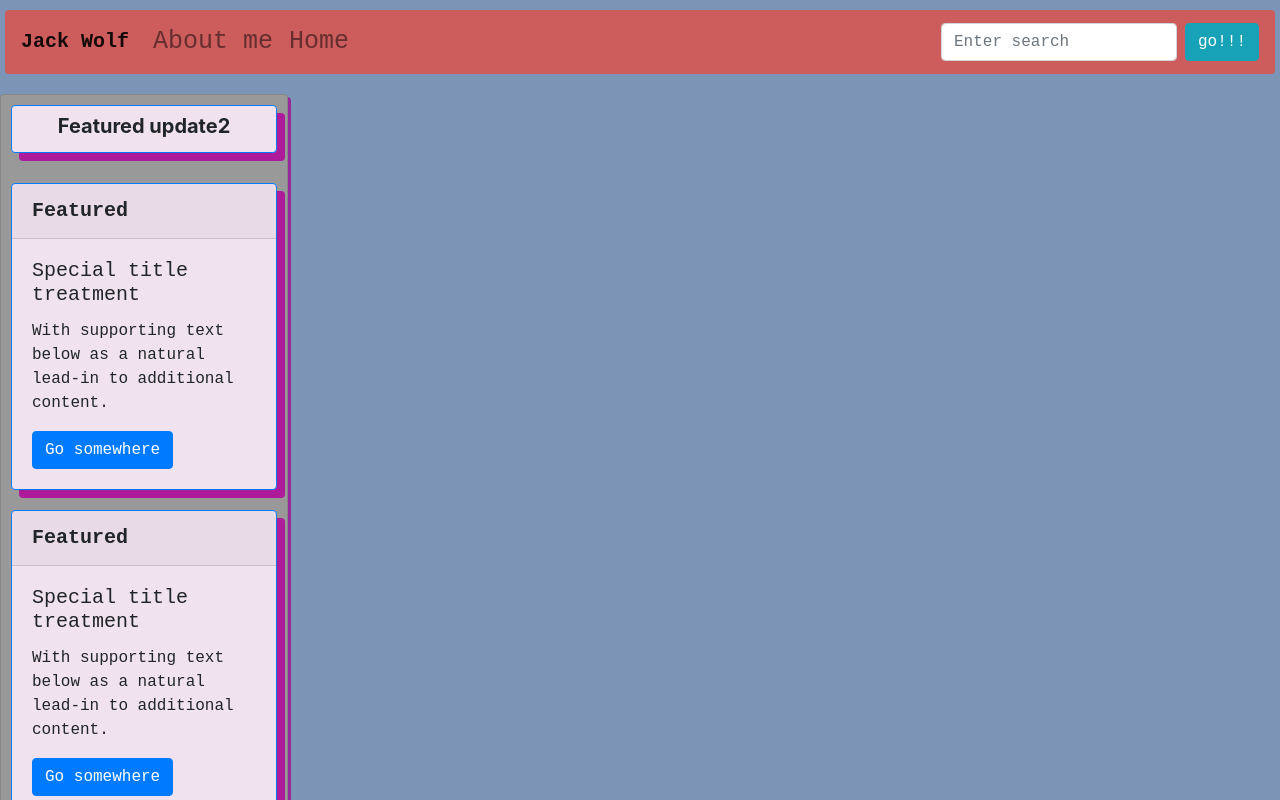
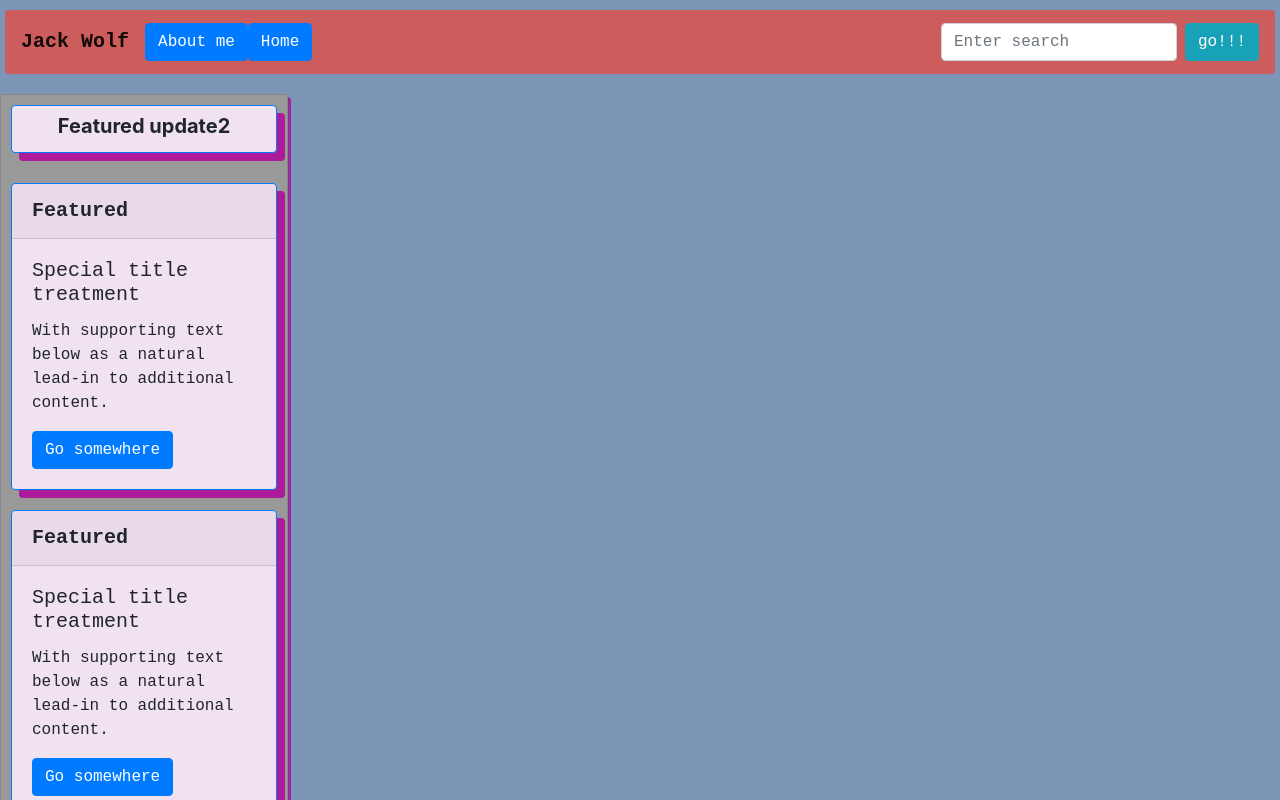
Before and after one commit to jackhwolf/blog, a React (Create React App) app: page / in a window 1280 px wide. Shown: the top 800 px of the page. Built offline with nearby package versions, Linux system fonts and the light colour scheme; no server answers.

Commit message:
Fri Nov 29 18:49:11 PST 2019

```diff
--- a/src/Header/Header.js
+++ b/src/Header/Header.js
@@ -33,7 +33,9 @@ class Header extends React.Component {
     var links = [];
     var k = 0
     this.links.forEach(elem => {
-      links.push(<Nav.Link key={k} onSelect={this.goToAbout}>{elem[1]}</Nav.Link>);
+      links.push(
+        <Button key={k} onClick={this.goToAbout}>{elem[1]}</Button>
+      );
       k += 1
     });
     return links;
```
